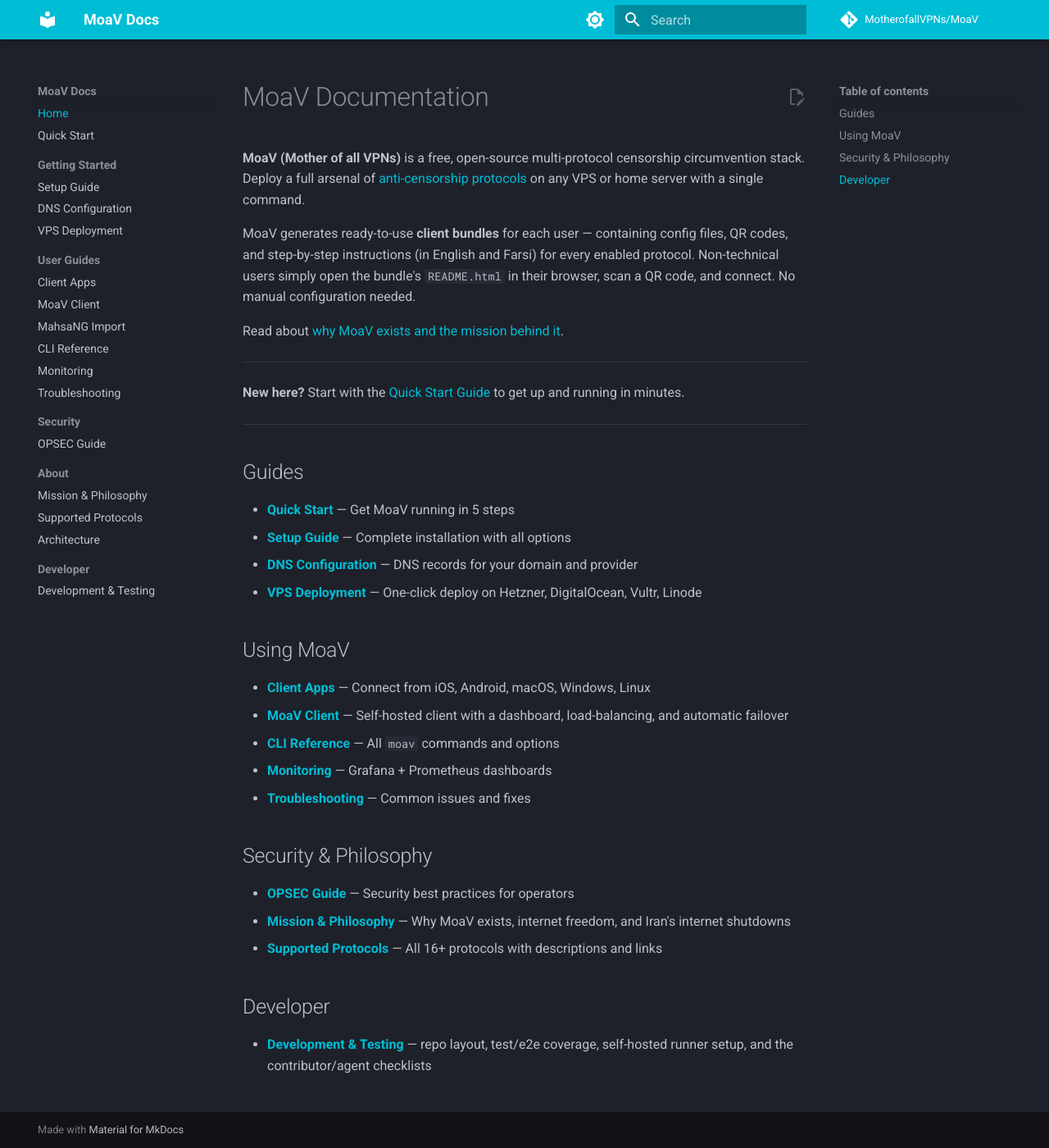
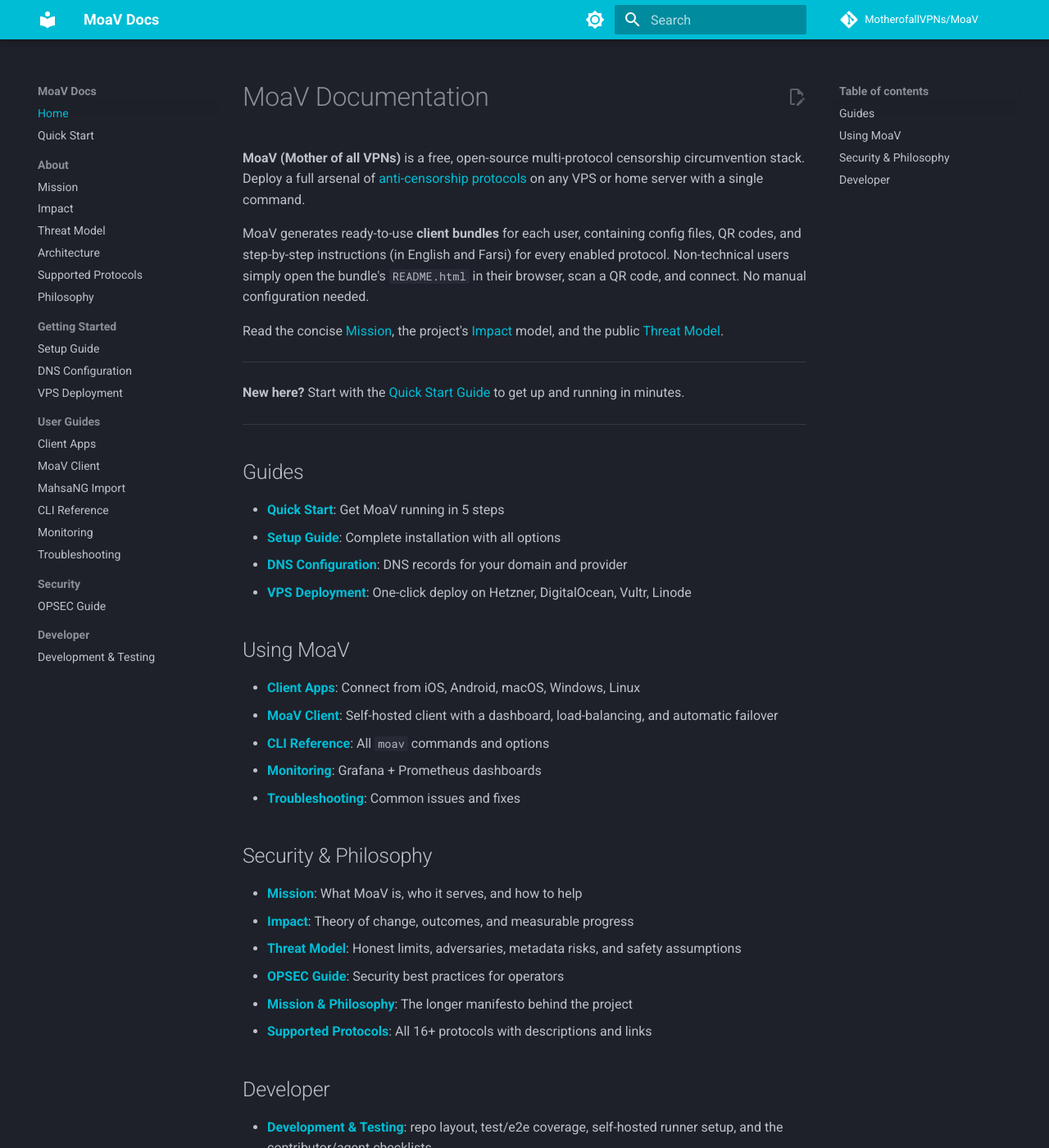
Before and after one commit to MotherofallVPNs/moav-site, an MkDocs documentation site: the page built from docs/index.md, in a window 1280 px wide and 1400 px high. Shown: the whole window at 82% size. Built offline with MkDocs 1.6.1 and Material for MkDocs 9.7.7, drawn with Linux system fonts in a browser that asks for light colours; comment, search, counter and statistics services are not loaded.

Commit message:
new about sections

```diff
--- a/docs/index.md
+++ b/docs/index.md
@@ -2,9 +2,9 @@
 
 **MoaV (Mother of all VPNs)** is a free, open-source multi-protocol censorship circumvention stack. Deploy a full arsenal of [anti-censorship protocols](protocols.md) on any VPS or home server with a single command.
 
-MoaV generates ready-to-use **client bundles** for each user — containing config files, QR codes, and step-by-step instructions (in English and Farsi) for every enabled protocol. Non-technical users simply open the bundle's `README.html` in their browser, scan a QR code, and connect. No manual configuration needed.
+MoaV generates ready-to-use **client bundles** for each user, containing config files, QR codes, and step-by-step instructions (in English and Farsi) for every enabled protocol. Non-technical users simply open the bundle's `README.html` in their browser, scan a QR code, and connect. No manual configuration needed.
 
-Read about [why MoaV exists and the mission behind it](philosophy.md).
+Read the concise [Mission](mission.md), the project's [Impact](impact.md) model, and the public [Threat Model](threat-model.md).
 
 ---
 
@@ -14,25 +14,28 @@
 
 ## Guides
 
-- **[Quick Start](quick-start.md)** — Get MoaV running in 5 steps
-- **[Setup Guide](SETUP.md)** — Complete installation with all options
-- **[DNS Configuration](DNS.md)** — DNS records for your domain and provider
-- **[VPS Deployment](DEPLOY.md)** — One-click deploy on Hetzner, DigitalOcean, Vultr, Linode
+- **[Quick Start](quick-start.md)**: Get MoaV running in 5 steps
+- **[Setup Guide](SETUP.md)**: Complete installation with all options
+- **[DNS Configuration](DNS.md)**: DNS records for your domain and provider
+- **[VPS Deployment](DEPLOY.md)**: One-click deploy on Hetzner, DigitalOcean, Vultr, Linode
 
 ## Using MoaV
 
-- **[Client Apps](CLIENTS.md)** — Connect from iOS, Android, macOS, Windows, Linux
-- **[MoaV Client](client.md)** — Self-hosted client with a dashboard, load-balancing, and automatic failover
-- **[CLI Reference](CLI.md)** — All `moav` commands and options
-- **[Monitoring](MONITORING.md)** — Grafana + Prometheus dashboards
-- **[Troubleshooting](TROUBLESHOOTING.md)** — Common issues and fixes
+- **[Client Apps](CLIENTS.md)**: Connect from iOS, Android, macOS, Windows, Linux
+- **[MoaV Client](client.md)**: Self-hosted client with a dashboard, load-balancing, and automatic failover
+- **[CLI Reference](CLI.md)**: All `moav` commands and options
+- **[Monitoring](MONITORING.md)**: Grafana + Prometheus dashboards
+- **[Troubleshooting](TROUBLESHOOTING.md)**: Common issues and fixes
 
 ## Security & Philosophy
 
-- **[OPSEC Guide](OPSEC.md)** — Security best practices for operators
-- **[Mission & Philosophy](philosophy.md)** — Why MoaV exists, internet freedom, and Iran's internet shutdowns
-- **[Supported Protocols](protocols.md)** — All 16+ protocols with descriptions and links
+- **[Mission](mission.md)**: What MoaV is, who it serves, and how to help
+- **[Impact](impact.md)**: Theory of change, outcomes, and measurable progress
+- **[Threat Model](threat-model.md)**: Honest limits, adversaries, metadata risks, and safety assumptions
+- **[OPSEC Guide](OPSEC.md)**: Security best practices for operators
+- **[Mission & Philosophy](philosophy.md)**: The longer manifesto behind the project
+- **[Supported Protocols](protocols.md)**: All 16+ protocols with descriptions and links
 
 ## Developer
 
-- **[Development & Testing](development.md)** — repo layout, test/e2e coverage, self-hosted runner setup, and the contributor/agent checklists
+- **[Development & Testing](development.md)**: repo layout, test/e2e coverage, self-hosted runner setup, and the contributor/agent checklists
--- a/mkdocs.yml
+++ b/mkdocs.yml
@@ -34,6 +34,13 @@
 nav:
   - Home: index.md
   - Quick Start: quick-start.md
+  - About:
+    - Mission: mission.md
+    - Impact: impact.md
+    - Threat Model: threat-model.md
+    - Architecture: architecture.md
+    - Supported Protocols: protocols.md
+    - Philosophy: philosophy.md
   - Getting Started:
     - Setup Guide: SETUP.md
     - DNS Configuration: DNS.md
@@ -47,10 +54,6 @@
     - Troubleshooting: TROUBLESHOOTING.md
   - Security:
     - OPSEC Guide: OPSEC.md
-  - About:
-    - Mission & Philosophy: philosophy.md
-    - Supported Protocols: protocols.md
-    - Architecture: architecture.md
   - Developer:
     - Development & Testing: development.md
 
```
Also changed, not shown: docs/impact.md (added, +77 -0 lines), docs/mission.md (added, +61 -0 lines), docs/philosophy.md (+39 -45 lines), docs/threat-model.md (added, +103 -0 lines).
